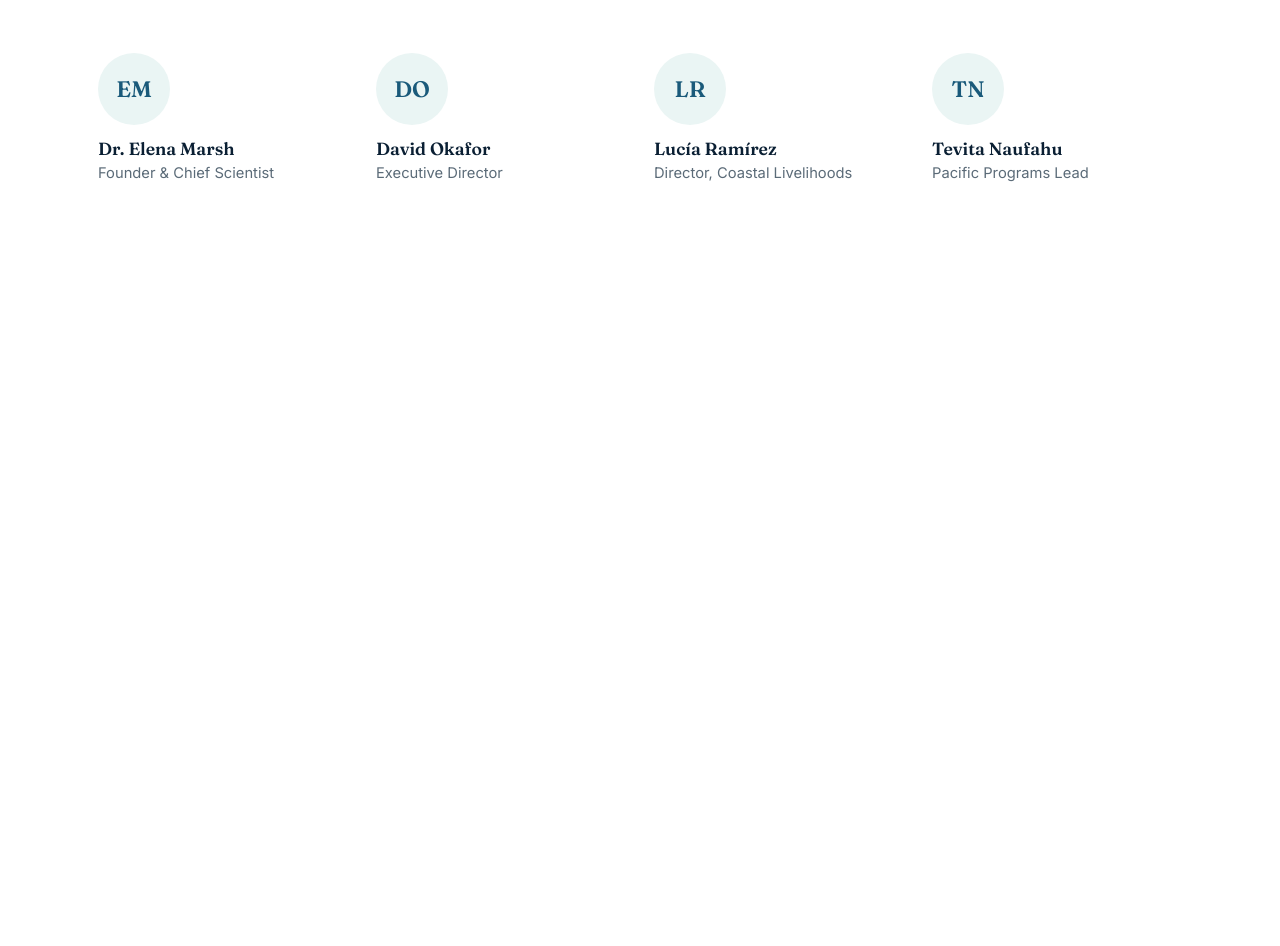
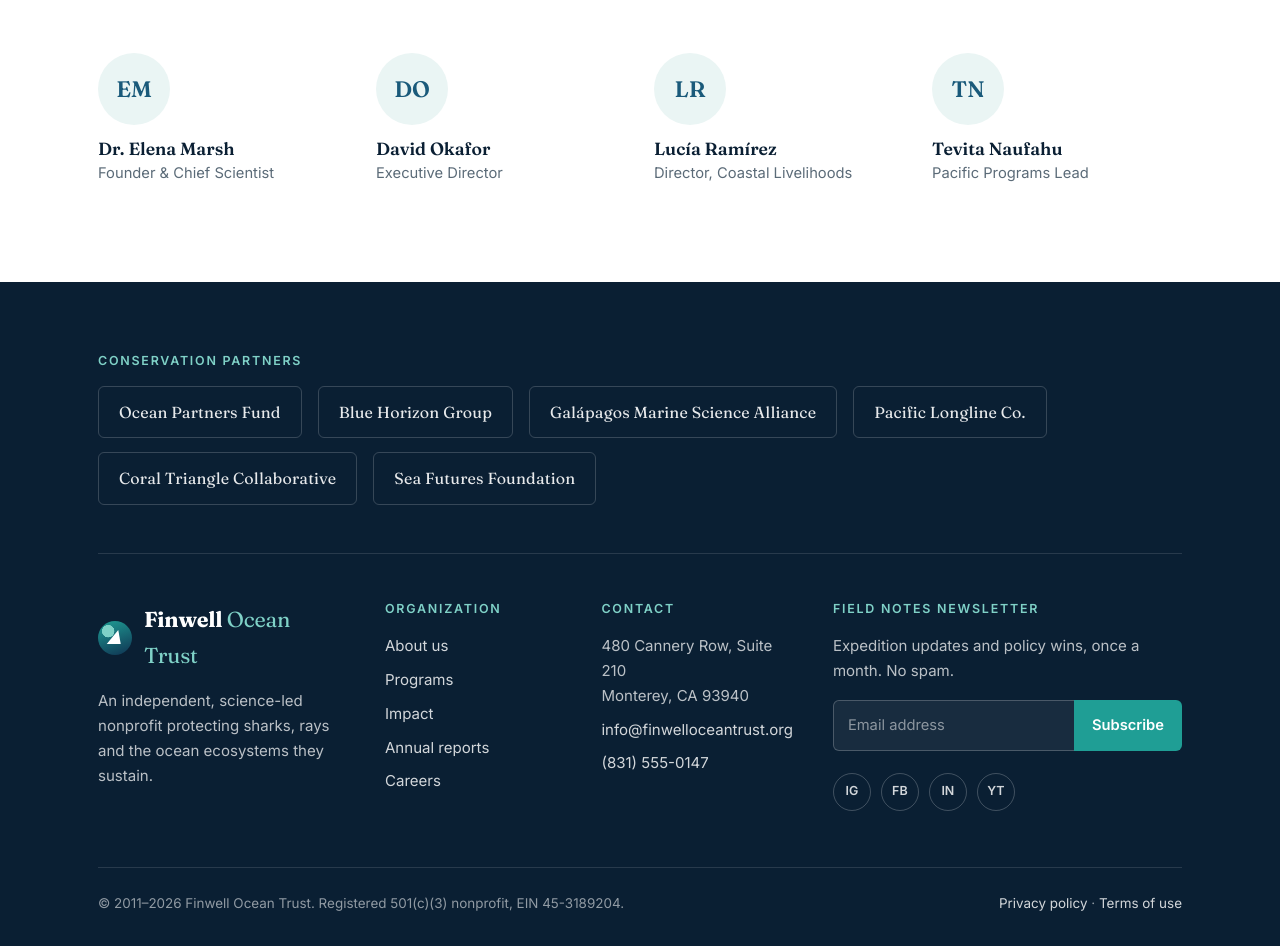
Before and after one commit to finwell-ocean-trust/website, a plain HTML site: page about.html in a window 1280 px wide. Shown: the part 3533-4479 px from the top of the page. Before the commit the page ends 3815 px from the top, so only its background shows below. Drawn offline with Linux system fonts and the light colour scheme.

Commit message:
Add partner logos and footer
Co-Authored-By: Claude Opus 5.5 <noreply@anthropic.com>

```diff
--- a/about.html
+++ b/about.html
@@ -167,5 +167,68 @@
     </section>
   </main>
 
+  <footer class="site-footer">
+    <div class="container">
+      <div class="footer-partners">
+        <h4>Conservation partners</h4>
+        <ul class="partner-list">
+          <li>Ocean Partners Fund</li>
+          <li>Blue Horizon Group</li>
+          <li>Galápagos Marine Science Alliance</li>
+          <li>Pacific Longline Co.</li>
+          <li>Coral Triangle Collaborative</li>
+          <li>Sea Futures Foundation</li>
+        </ul>
+      </div>
+
+      <div class="footer-grid">
+        <div class="footer-about">
+          <a href="index.html" class="wordmark">
+            <span class="wordmark-mark" aria-hidden="true"></span>
+            <span class="wordmark-text">Finwell <em>Ocean Trust</em></span>
+          </a>
+          <p>An independent, science-led nonprofit protecting sharks, rays and the ocean ecosystems they sustain.</p>
+        </div>
+        <div>
+          <h4>Organization</h4>
+          <ul>
+            <li><a href="about.html">About us</a></li>
+            <li><a href="index.html#programs">Programs</a></li>
+            <li><a href="index.html#impact">Impact</a></li>
+            <li><a href="#">Annual reports</a></li>
+            <li><a href="#">Careers</a></li>
+          </ul>
+        </div>
+        <div>
+          <h4>Contact</h4>
+          <ul>
+            <li>480 Cannery Row, Suite 210<br>Monterey, CA 93940</li>
+            <li><a href="mailto:info@finwelloceantrust.org">info@finwelloceantrust.org</a></li>
+            <li><a href="tel:+18315550147">(831) 555-0147</a></li>
+          </ul>
+        </div>
+        <div>
+          <h4>Field notes newsletter</h4>
+          <p>Expedition updates and policy wins, once a month. No spam.</p>
+          <form class="newsletter-form" action="#" onsubmit="return false;">
+            <input type="email" name="email" placeholder="Email address" aria-label="Email address">
+            <button type="submit">Subscribe</button>
+          </form>
+          <div class="social-row">
+            <a href="#" aria-label="Instagram">IG</a>
+            <a href="#" aria-label="Facebook">FB</a>
+            <a href="#" aria-label="LinkedIn">IN</a>
+            <a href="#" aria-label="YouTube">YT</a>
+          </div>
+        </div>
+      </div>
+
+      <div class="footer-bottom">
+        <p>&copy; 2011&ndash;2026 Finwell Ocean Trust. Registered 501(c)(3) nonprofit, EIN 45-3189204.</p>
+        <p><a href="#">Privacy policy</a> &middot; <a href="#">Terms of use</a></p>
+      </div>
+    </div>
+  </footer>
+
 </body>
 </html>
```
Also changed, not shown: index.html (+63 -0 lines).
